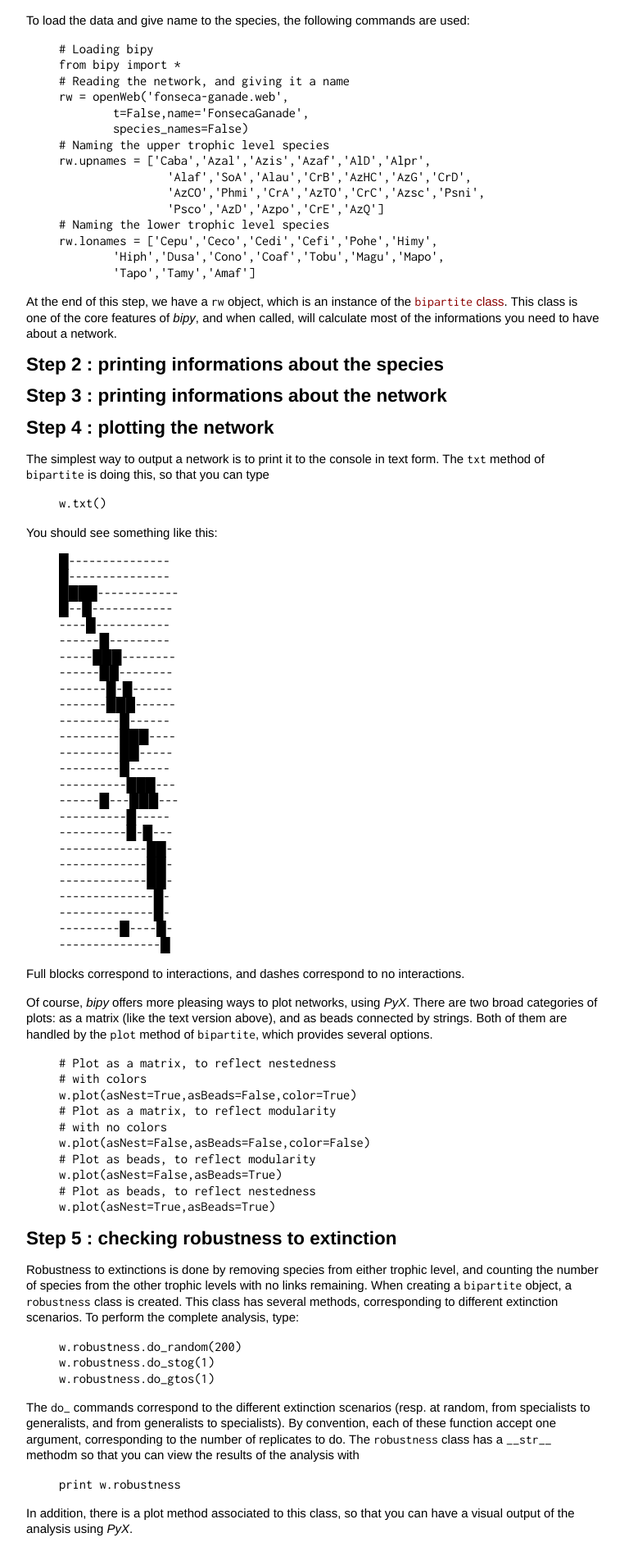
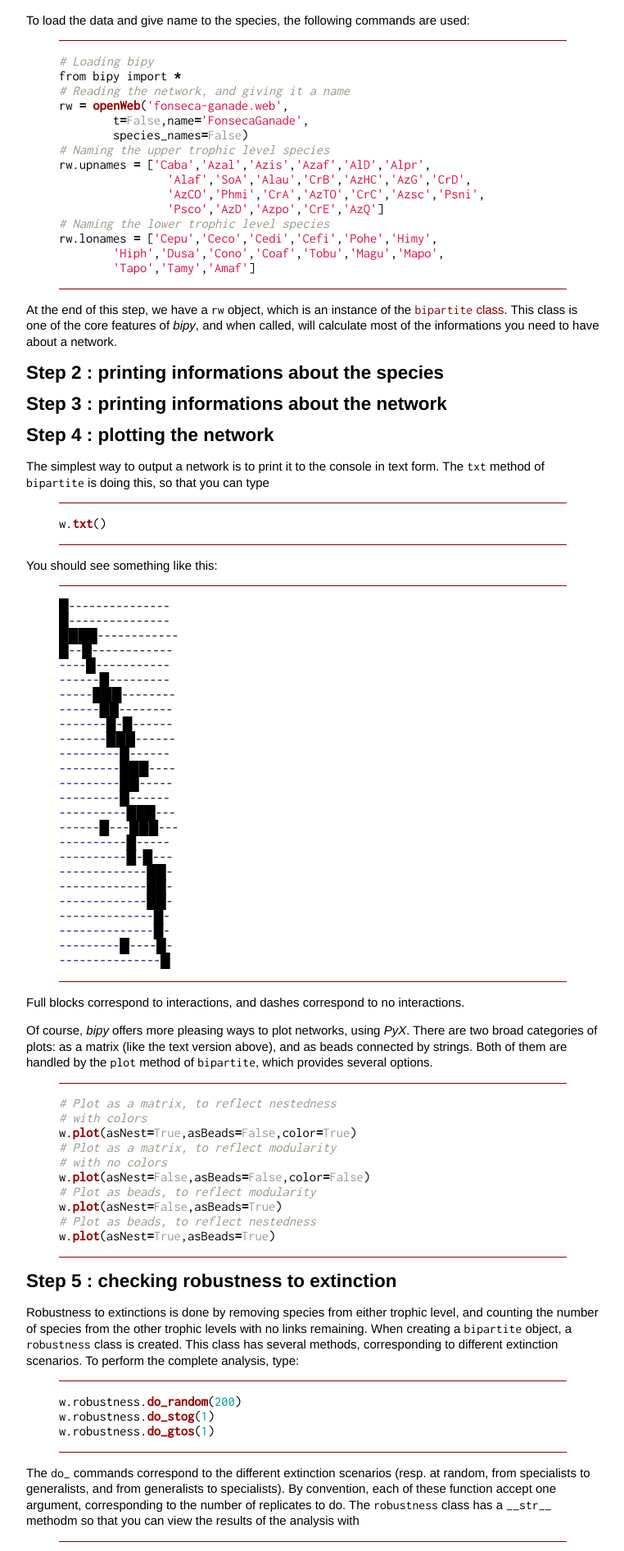
Before and after one commit to tpoisot/bipy, a Jekyll site: the page built from tutorial/index.md, in a window 1280 px wide. Shown: the part 326-2218 px from the top of the page at 82% size, without its empty margins (358-1120 px from the left). Built offline with Jekyll 4.4.1, drawn with Linux system fonts in a browser that asks for light colours.

Commit message:
css py + yml

```diff
--- a/_config.yml
+++ b/_config.yml
@@ -1,6 +1,6 @@
 url: http://tpoisot.github.com/bipy
 paginate: 5
 auto: true
-permalinks: pretty
+permalink: pretty
 disqus:
    id: bipy
--- a/css/pygments.css
+++ b/css/pygments.css
@@ -0,0 +1,66 @@
+.highlight{
+	line-height: 1.2em;
+	border-bottom: 1px solid #8B0000;
+	border-top: 1px solid #8B0000;
+}
+
+.highlight  { background: #ffffff; }
+.highlight .c { color: #999988; font-style: italic } /* Comment */
+.highlight .err { color: #a61717; background-color: #e3d2d2 } /* Error */
+.highlight .k { font-weight: bold } /* Keyword */
+.highlight .o { font-weight: bold } /* Operator */
+.highlight .cm { color: #999988; font-style: italic } /* Comment.Multiline */
+.highlight .cp { color: #999999; font-weight: bold } /* Comment.Preproc */
+.highlight .c1 { color: #999988; font-style: italic } /* Comment.Single */
+.highlight .cs { color: #999999; font-weight: bold; font-style: italic } /* Comment.Special */
+.highlight .gd { color: #000000; background-color: #ffdddd } /* Generic.Deleted */
+.highlight .gd .x { color: #000000; background-color: #ffaaaa } /* Generic.Deleted.Specific */
+.highlight .ge { font-style: italic } /* Generic.Emph */
+.highlight .gr { color: #aa0000 } /* Generic.Error */
+.highlight .gh { color: #999999 } /* Generic.Heading */
+.highlight .gi { color: #000000; background-color: #ddffdd } /* Generic.Inserted */
+.highlight .gi .x { color: #000000; background-color: #aaffaa } /* Generic.Inserted.Specific */
+.highlight .go { color: #888888 } /* Generic.Output */
+.highlight .gp { color: #555555 } /* Generic.Prompt */
+.highlight .gs { font-weight: bold } /* Generic.Strong */
+.highlight .gu { color: #aaaaaa } /* Generic.Subheading */
+.highlight .gt { color: #aa0000 } /* Generic.Traceback */
+.highlight .kc { font-weight: bold } /* Keyword.Constant */
+.highlight .kd { font-weight: bold } /* Keyword.Declaration */
+.highlight .kp { font-weight: bold } /* Keyword.Pseudo */
+.highlight .kr { font-weight: bold } /* Keyword.Reserved */
+.highlight .kt { color: #445588; font-weight: bold } /* Keyword.Type */
+.highlight .m { color: #009999 } /* Literal.Number */
+.highlight .s { color: #d14 } /* Literal.String */
+.highlight .na { color: #008080 } /* Name.Attribute */
+.highlight .nb { color: #0086B3 } /* Name.Builtin */
+.highlight .nc { color: #445588; font-weight: bold } /* Name.Class */
+.highlight .no { color: #008080 } /* Name.Constant */
+.highlight .ni { color: #800080 } /* Name.Entity */
+.highlight .ne { color: #990000; font-weight: bold } /* Name.Exception */
+.highlight .nf { color: #990000; font-weight: bold } /* Name.Function */
+.highlight .nn { color: #555555 } /* Name.Namespace */
+.highlight .nt { color: #000080 } /* Name.Tag */
+.highlight .nv { color: #008080 } /* Name.Variable */
+.highlight .ow { font-weight: bold } /* Operator.Word */
+.highlight .w { color: #bbbbbb } /* Text.Whitespace */
+.highlight .mf { color: #009999 } /* Literal.Number.Float */
+.highlight .mh { color: #009999 } /* Literal.Number.Hex */
+.highlight .mi { color: #009999 } /* Literal.Number.Integer */
+.highlight .mo { color: #009999 } /* Literal.Number.Oct */
+.highlight .sb { color: #d14 } /* Literal.String.Backtick */
+.highlight .sc { color: #d14 } /* Literal.String.Char */
+.highlight .sd { color: #d14 } /* Literal.String.Doc */
+.highlight .s2 { color: #d14 } /* Literal.String.Double */
+.highlight .se { color: #d14 } /* Literal.String.Escape */
+.highlight .sh { color: #d14 } /* Literal.String.Heredoc */
+.highlight .si { color: #d14 } /* Literal.String.Interpol */
+.highlight .sx { color: #d14 } /* Literal.String.Other */
+.highlight .sr { color: #009926 } /* Literal.String.Regex */
+.highlight .s1 { color: #d14 } /* Literal.String.Single */
+.highlight .ss { color: #990073 } /* Literal.String.Symbol */
+.highlight .bp { color: #999999 } /* Name.Builtin.Pseudo */
+.highlight .vc { color: #008080 } /* Name.Variable.Class */
+.highlight .vg { color: #008080 } /* Name.Variable.Global */
+.highlight .vi { color: #008080 } /* Name.Variable.Instance */
+.highlight .il { color: #009999 } /* Literal.Number.Integer.Long */
```
